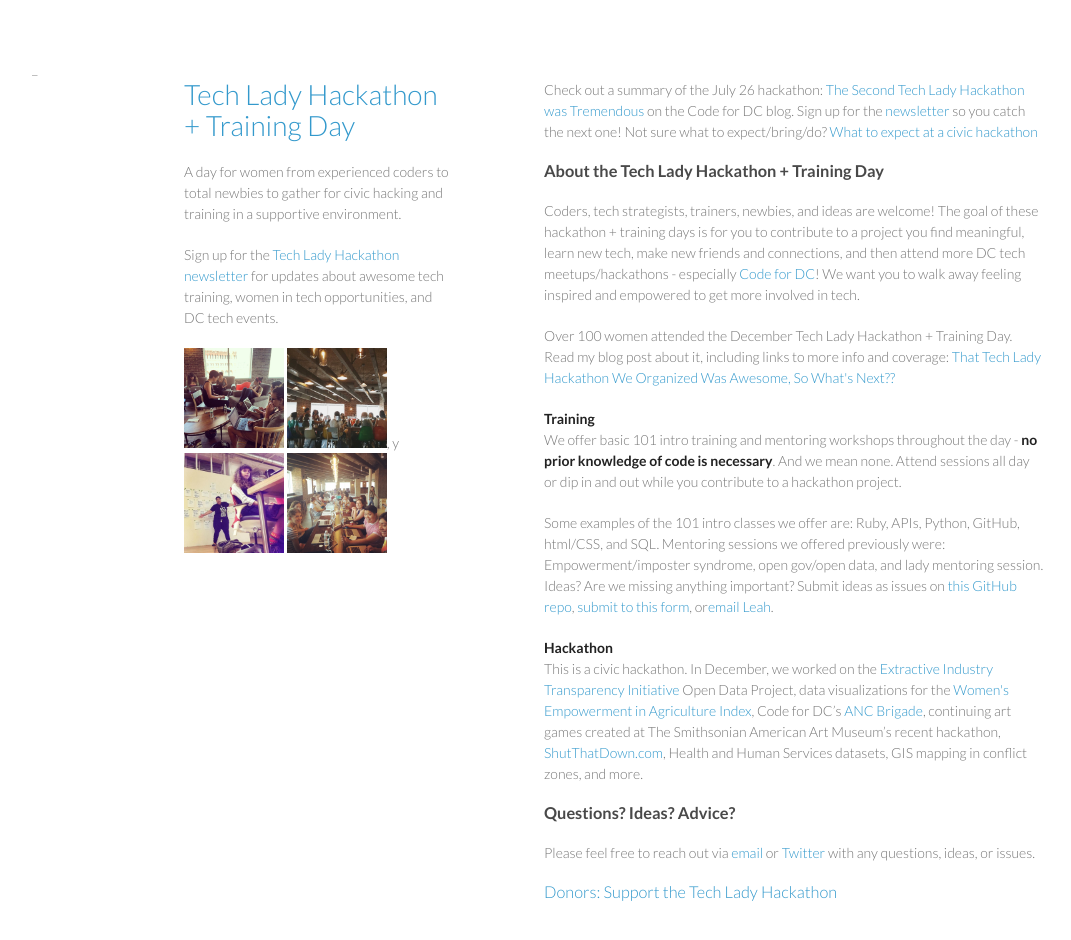
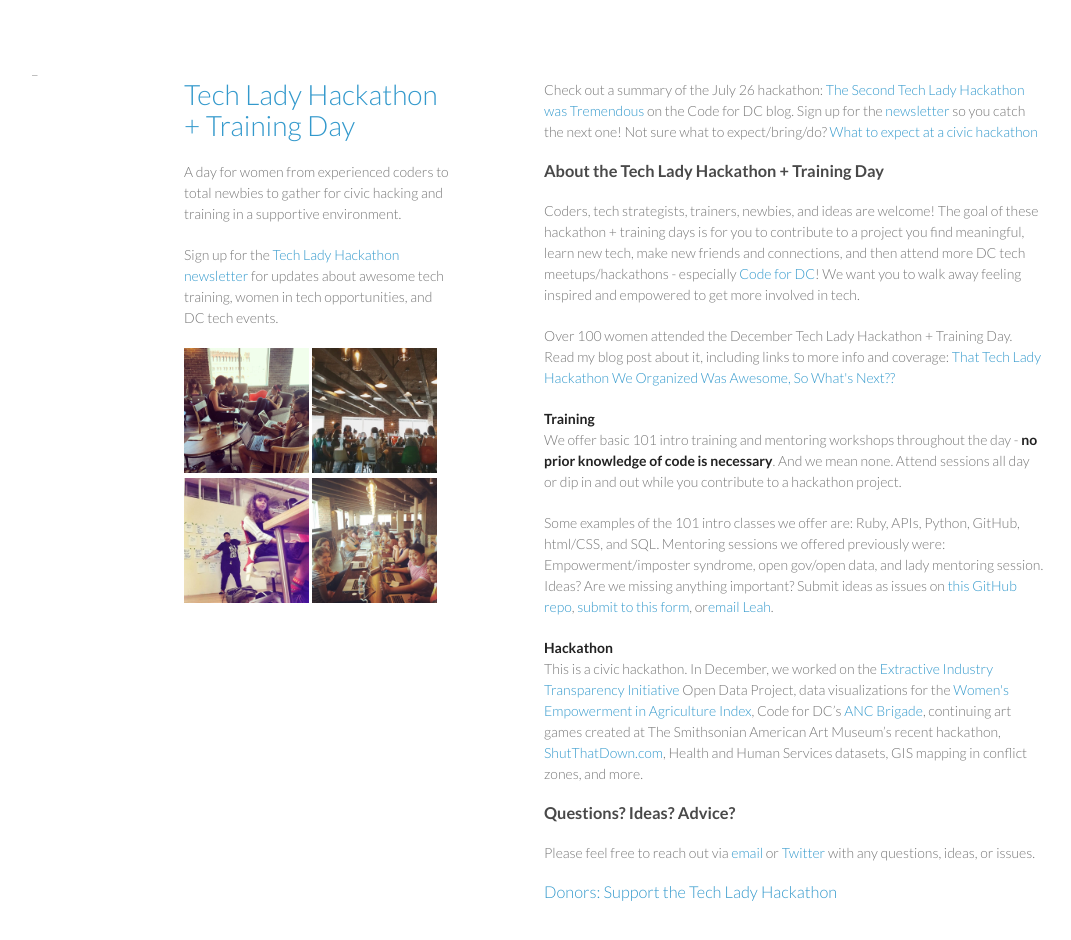
Before and after one commit to leahbannon/techladyhackathon, a Jekyll site: the page built from index.html, in a window 1280 px wide and 1021 px high. Shown: the top 940 px of the window, without its empty margins (26-1097 px from the left). Built offline with Jekyll 4.4.1, drawn with Linux system fonts in a browser that asks for light colours.

Commit message:
Update header.html

```diff
--- a/_includes/header.html
+++ b/_includes/header.html
@@ -19,7 +19,7 @@
         <p>A day for women from experienced coders to total newbies to gather for civic hacking and training in a supportive environment.</p>
 
         <p>Sign up for the <a href="/newsletter.html">Tech Lady Hackathon newsletter</a> for updates about awesome tech training, women in tech opportunities, and DC tech events.</p>
-<p><img src="/images/hackathon1.jpg"/ width="100"> <img src="/images/hackathon3.jpg"/ width="100">, y<br/>
-<img src="/images/hackathon4.jpg"/ width="100"> <img src="/images/hackathon2.jpg"/ width="100"></p>
+<p><img src="/images/hackathon1.jpg"/ width="125"> <img src="/images/hackathon3.jpg"/ width="125"><br/>
+<img src="/images/hackathon4.jpg"/ width="125"> <img src="/images/hackathon2.jpg"/ width="125"></p>
         </header>
         <section>
```
